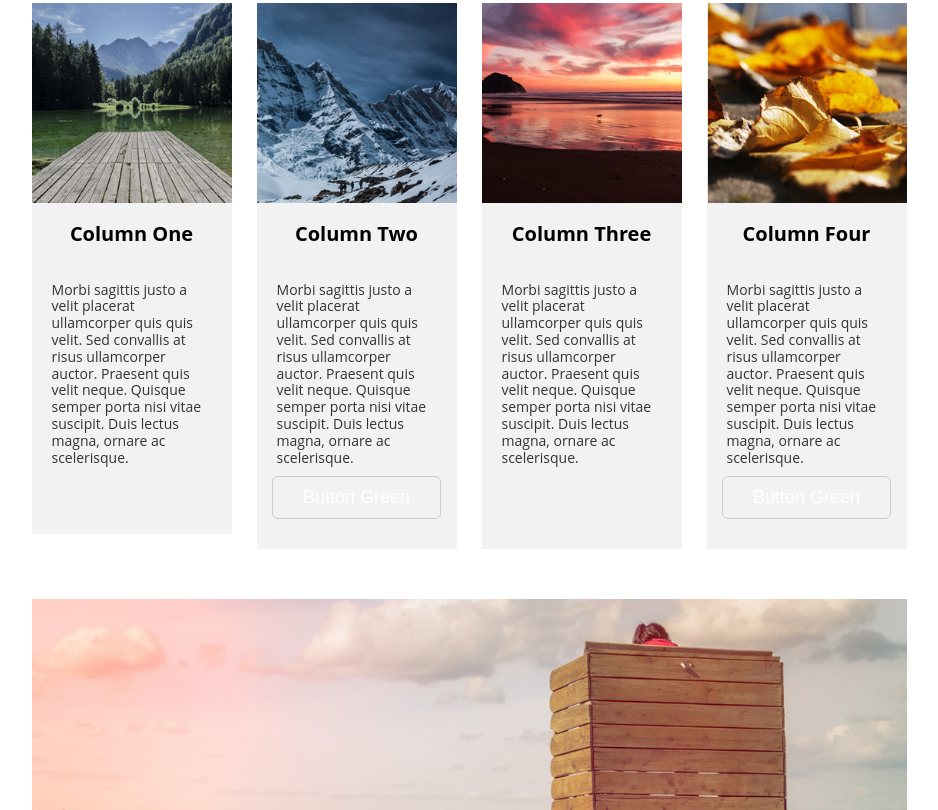
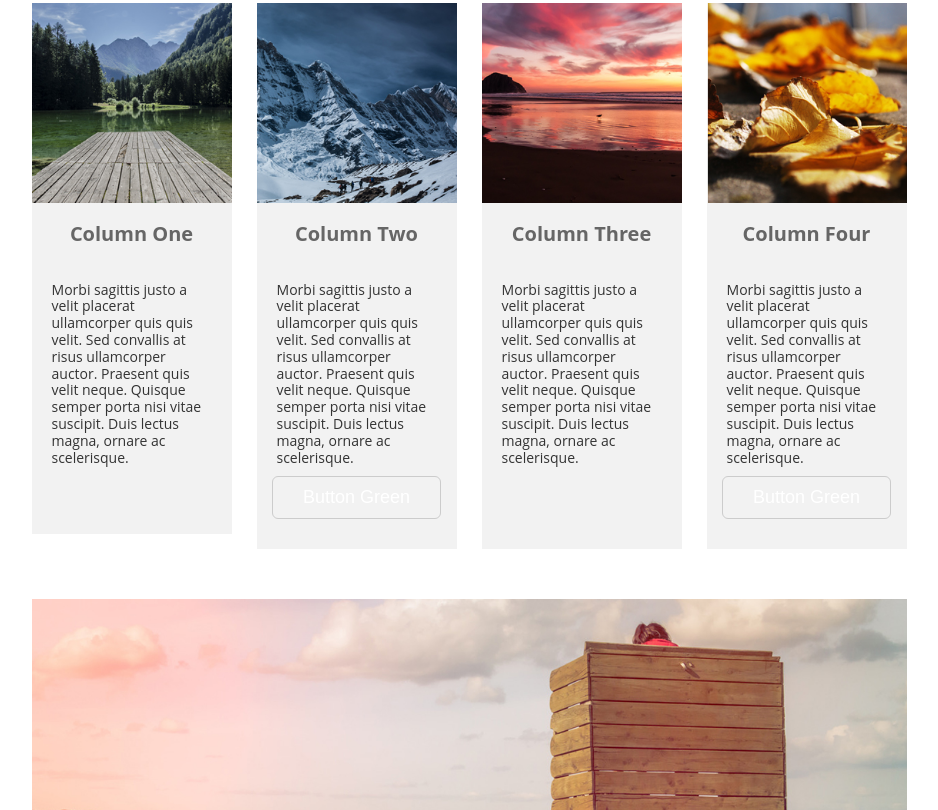
Before and after one commit to jnch009/conquerTemplateJeremy, a React app: page / in a window 1280 px wide. Shown: the part 1990-2800 px from the top of the page, without its empty margins (171-1109 px from the left). Built offline with nearby package versions, Linux system fonts and the light colour scheme.

Commit message:
making title color more generalized

```diff
--- a/src/components/card.scss
+++ b/src/components/card.scss
@@ -16,9 +16,6 @@ img {
   padding: 0 20px;
   margin-bottom: 0;
 
-  &__aboutTopRow{
-    text-align: left;
-
   &--green{
     color: #178A27;
   }
@@ -30,10 +27,13 @@ img {
   &--red{
     color: #666666;
   }
+
+  &--grey{
+    color: #666666;
   }
 
-  &__aboutBottomRow{
-    color: #666666;
+  &__aboutTopRow{
+    text-align: left;
   }
 }
 
--- a/src/components/services.js
+++ b/src/components/services.js
@@ -23,7 +23,7 @@ function Services() {
         <Card
           cardStyle="card__servicesTopRow"
           title="Column One"
-          titleStyle="titleTopRow"
+          titleStyle="title--grey"
           body="Morbi sagittis justo a velit placerat ullamcorper quis quis
             velit. Sed convallis at risus ullamcorper auctor. Praesent quis
             velit neque. Quisque semper porta nisi vitae suscipit. Duis
@@ -35,7 +35,7 @@ function Services() {
         <Card
           cardStyle="card__servicesTopRow"
           title="Column Two"
-          titleStyle="titleTopRow"
+          titleStyle="title--grey"
           body="Morbi sagittis justo a velit placerat ullamcorper quis quis
             velit. Sed convallis at risus ullamcorper auctor. Praesent quis
             velit neque. Quisque semper porta nisi vitae suscipit. Duis
@@ -48,7 +48,7 @@ function Services() {
         <Card
           cardStyle="card__servicesTopRow"
           title="Column Three"
-          titleStyle="titleTopRow"
+          titleStyle="title--grey"
           body="Morbi sagittis justo a velit placerat ullamcorper quis quis
             velit. Sed convallis at risus ullamcorper auctor. Praesent quis
             velit neque. Quisque semper porta nisi vitae suscipit. Duis
@@ -62,7 +62,7 @@ function Services() {
         <Card
           cardStyle="card__servicesTopRow"
           title="Column Four"
-          titleStyle="titleTopRow"
+          titleStyle="title--grey"
           body="Morbi sagittis justo a velit placerat ullamcorper quis quis
             velit. Sed convallis at risus ullamcorper auctor. Praesent quis
             velit neque. Quisque semper porta nisi vitae suscipit. Duis
@@ -77,7 +77,7 @@ function Services() {
         <Card
           cardStyle="card__servicesBottomRow"
           title="Bootstrap v3.3.6"
-          titleStyle="titleTopRow"
+          titleStyle="title--grey"
           body="Morbi sagittis justo a velit placerat ullamcorper quis quis
             velit. Sed convallis at risus ullamcorper auctor. Praesent quis
             velit neque. Quisque semper porta nisi vitae suscipit. Duis
```
Lines whose indentation alone changed are shown as unchanged.
